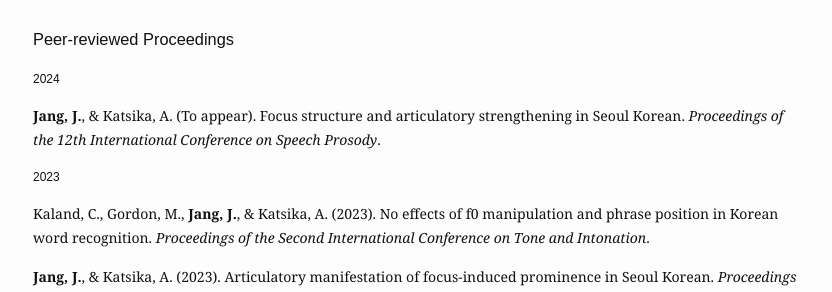
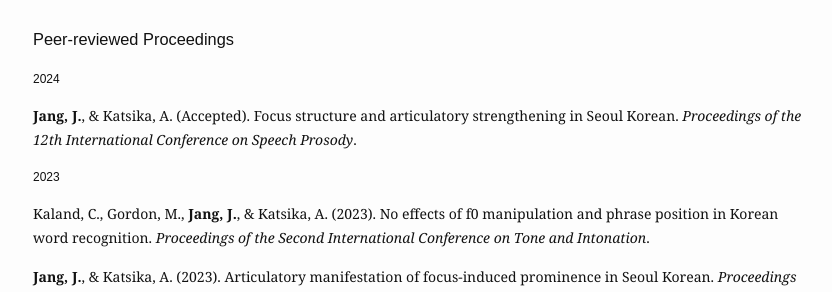
Before and after one commit to jiyoungj/jiyoungj.github.io, a Jekyll site: the page built from research.md, in a window 1280 px wide and 900 px high, scrolled down 590 px. Shown: the part 154-446 px from the top of the window, without its empty margins (222-1054 px from the left). Built offline with Jekyll 4.4.1, drawn with Linux system fonts in a browser that asks for light colours; some web fonts are replaced.

Commit message:
Update research.md

```diff
--- a/research.md
+++ b/research.md
@@ -35,7 +35,7 @@
 
 <h4>2024</h4>
 
-<b>Jang, J.</b>, & Katsika, A. (To appear). Focus structure and articulatory strengthening in Seoul Korean. <em> Proceedings of the 12th International Conference on Speech Prosody</em>.
+<b>Jang, J.</b>, & Katsika, A. (Accepted). Focus structure and articulatory strengthening in Seoul Korean. <em> Proceedings of the 12th International Conference on Speech Prosody</em>.
 
 <h4>2023</h4>
 
```
